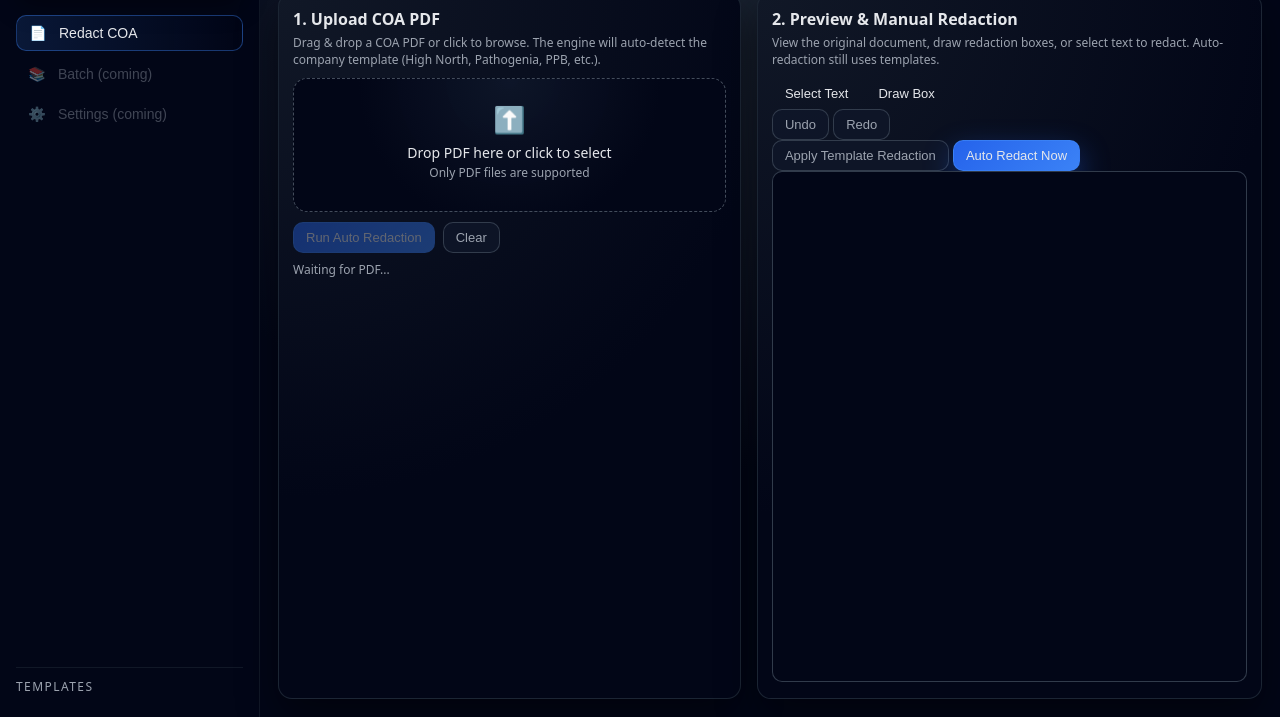
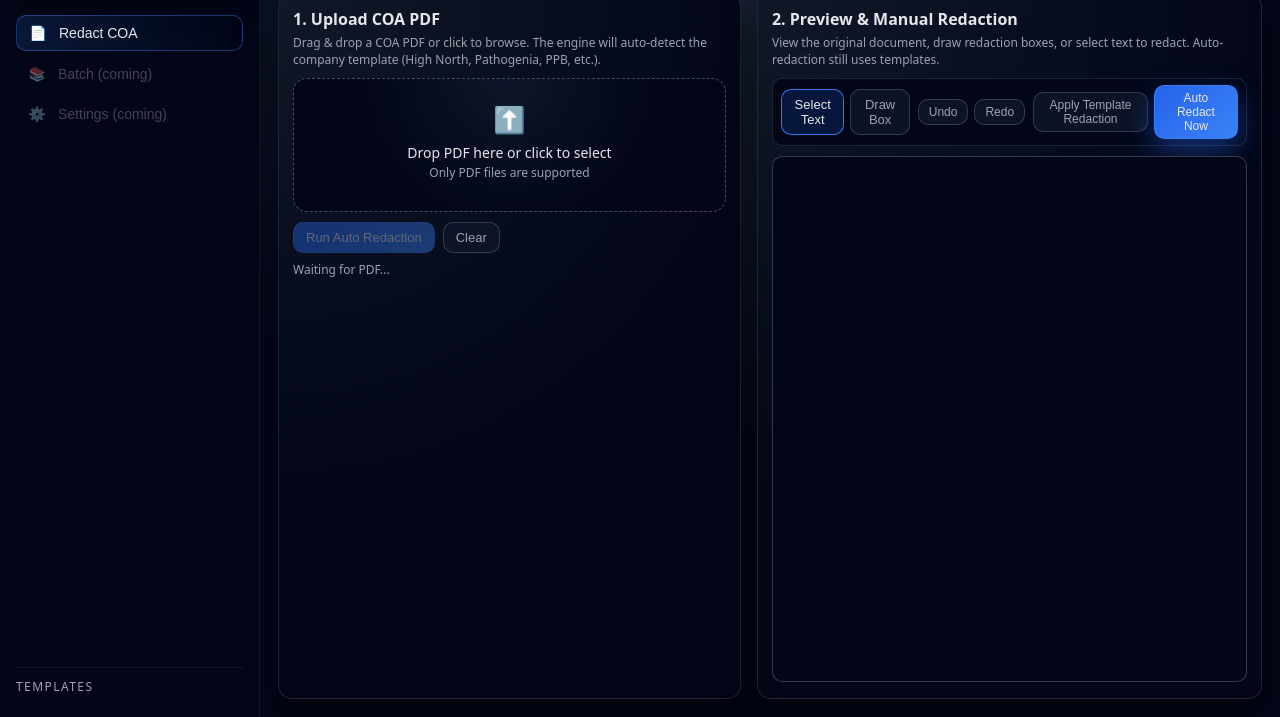
Before and after one commit to tuff333/Redectio-Tool, a plain HTML site: page frontend/index.html in a window 1280 px wide. Shown: the part 83-800 px from the top of the page. Drawn offline with Linux system fonts and the light colour scheme; no server answers.

Commit message:
Update styles.css

```diff
--- a/frontend/styles.css
+++ b/frontend/styles.css
@@ -370,8 +370,32 @@ body {
   color: var(--text-muted);
 }
 
-.btn-ghost:hover {
+.btn-ghost:hover:not(:disabled) {
   background: rgba(31, 41, 55, 0.9);
+  color: var(--text-main);
+}
+
+.btn-small {
+  padding: 5px 10px;
+  font-size: 12px;
+}
+
+/* Toggle buttons (for modes) */
+
+.btn-toggle {
+  border-color: rgba(55, 65, 81, 0.9);
+  background: rgba(15, 23, 42, 0.8);
+  color: var(--text-muted);
+}
+
+.btn-toggle:hover:not(:disabled) {
+  background: rgba(31, 41, 55, 0.9);
+  color: var(--text-main);
+}
+
+.btn-toggle-active {
+  background: rgba(37, 99, 235, 0.18);
+  border-color: rgba(59, 130, 246, 0.9);
   color: var(--text-main);
 }
 
@@ -381,6 +405,30 @@ body {
   margin-top: 8px;
   font-size: 12px;
   color: var(--text-muted);
+}
+
+/* Redaction toolbar */
+
+.redact-toolbar {
+  display: flex;
+  align-items: center;
+  justify-content: space-between;
+  gap: 8px;
+  margin-bottom: 10px;
+  padding: 6px 8px;
+  border-radius: var(--radius-md);
+  background: radial-gradient(circle at top left, #020617 0, #020617 60%);
+  border: 1px solid rgba(31, 41, 55, 0.9);
+}
+
+.toolbar-group {
+  display: flex;
+  align-items: center;
+  gap: 6px;
+}
+
+.toolbar-group-right {
+  margin-left: auto;
 }
 
 /* Preview panel */
@@ -394,10 +442,28 @@ body {
   display: flex;
 }
 
+/* PDF wrapper + overlay */
+
+.pdf-wrapper {
+  position: relative;
+  flex: 1;
+  display: flex;
+}
+
 .pdf-viewer {
   border: none;
   width: 100%;
   height: 100%;
+}
+
+/* Overlay canvas for redaction boxes */
+
+.redact-overlay {
+  position: absolute;
+  inset: 0;
+  width: 100%;
+  height: 100%;
+  pointer-events: none; /* will be toggled via JS when drawing */
 }
 
 /* Responsive */
```
